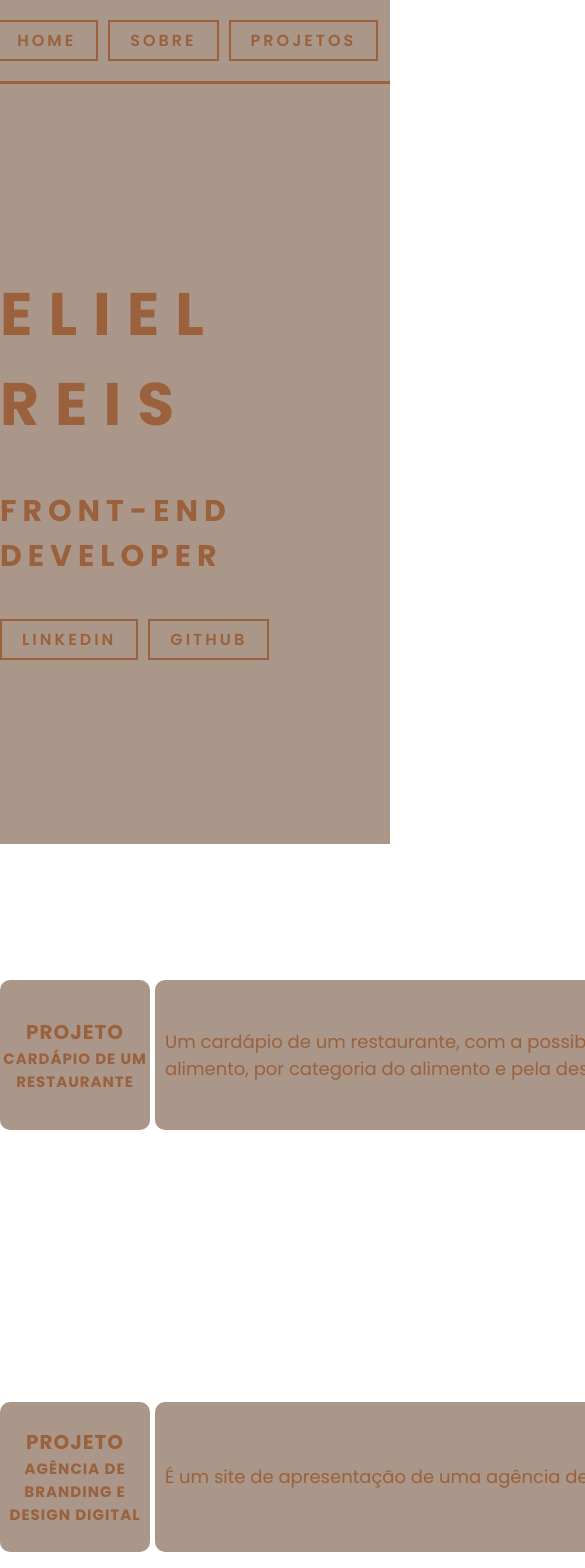
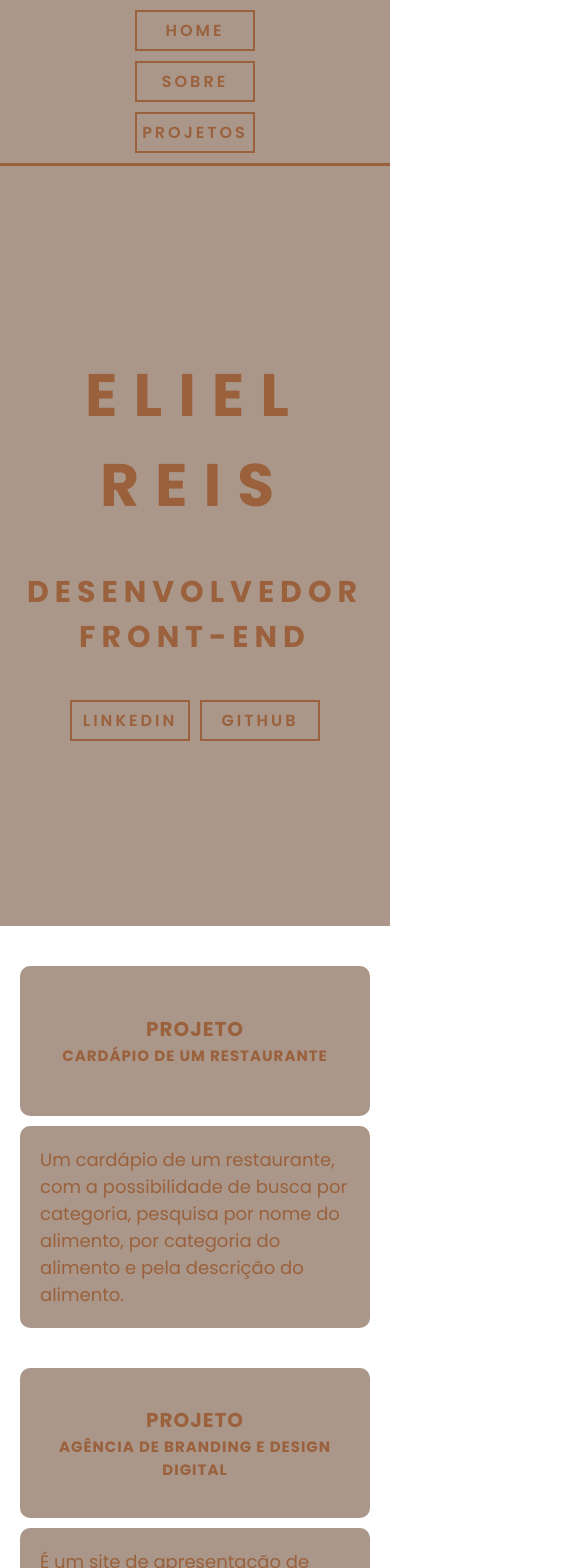
Before and after one commit to eliel-reis/portfolio_2.0, a Next.js app: page / in a window 390 px wide. Shown: the top 1568 px of the page, 585 px wide, since content can reach past the window. Built offline with nearby package versions, Linux system fonts and the light colour scheme.

Commit message:
atualizei a responsividade e adicionei o curriculo.

```diff
--- a/src/app/Projetos/Cards/Cards.module.css
+++ b/src/app/Projetos/Cards/Cards.module.css
@@ -1,8 +1,7 @@
 .container {
     display: flex;
-    justify-content: space-around;
     align-items: center;
-    gap: 5px;
+    gap: 30px;
 }
 
 
@@ -38,6 +37,7 @@
     display: flex;
     align-items: center;
     padding: 0 10px;
+    width: 1000px;
 }
 
 .descricao p {
@@ -71,3 +71,52 @@
     transition-duration: 0.5s;
     height: 170px;
 }
+
+
+
+
+@media (max-width: 268px) {
+    .container {
+        display: flex;
+        flex-direction: column;
+        width: 100%;
+        gap: 10px;
+    }
+
+    .btn, .descricao {
+        width: 100%;
+    }
+    .btn {
+        padding: 0 5px;
+    }
+
+    .descricao {
+        text-align: left;
+        padding: 20px ;
+        height: 100%;
+    }
+}
+
+
+
+@media (max-width: 765px) {
+    .container {
+        display: flex;
+        flex-direction: column;
+        width: 100%;
+        gap: 10px;
+        margin: 0 0 40px;
+    }
+
+    .btn, .descricao {
+        width: 100%;
+    }
+    .btn {
+        padding: 0 5px;
+    }
+
+    .descricao {
+        text-align: left;
+        padding: 20px ;
+    }
+}
--- a/src/app/Projetos/Projetos.module.css
+++ b/src/app/Projetos/Projetos.module.css
@@ -2,11 +2,10 @@
     display: flex;
     flex-direction: column;
     gap: 30px;
-    padding: 0 15px;
+    padding: 30px 15px;
 }
 
 .container {
-    height: 100vh;
     background-color: #AA978A;
 }
 
@@ -20,3 +19,38 @@
     display: flex;
     justify-content: center;
 }
+
+
+
+@media (max-width: 268px)  {
+    .container {
+        height: 100%;
+        display: flex;
+        flex-direction: column;
+        gap: 40px;
+        padding: 40px 20px;
+    }
+
+    .container_h1 h1 {
+        width: 100%
+    }
+}
+
+
+@media (max-width: 765px)  {
+    .container {
+        height: 100%;
+        display: flex;
+        flex-direction: column;
+        gap: 40px;
+        padding: 40px 20px;
+    }
+
+    .container_h1 {
+        text-align: center;
+    }
+
+    .container_h1 h1 {
+        width: 100%
+    }
+}
--- a/src/app/Sobre/page.jsx
+++ b/src/app/Sobre/page.jsx
@@ -6,7 +6,7 @@ export default function Sobre() {
     return (
         <section className={styles_sobre.container} >
             <section className={styles_sobre.sub_container} >
-                <section>
+                <section className={styles_sobre.h1} >
                     <h1>
                         SOBRE MIM
                     </h1>
@@ -23,7 +23,7 @@ export default function Sobre() {
                     </p>
                 </section>
                 <section className={styles_sobre.container_link} >
-                    <Link href="/" className={styles.btn} >
+                    <Link href="/Currículo.pdf" className={styles.btn} target="_blank" >
                         Currículo
                     </Link>
                 </section>
--- a/src/components/Secao_Banner/Secao_Banner.module.css
+++ b/src/components/Secao_Banner/Secao_Banner.module.css
@@ -22,3 +22,37 @@
     display: flex;
     gap: 10px;
 }
+
+
+@media (max-width: 268px) {
+
+    .sub_container {
+        display: flex;
+        flex-direction: column;
+        align-items: center;
+    }
+    .sub_container h1 {
+        text-align: center;
+    }
+
+    .sub_container h2 {
+        text-align: center;
+    }
+}
+
+
+@media (max-width: 765px) {
+
+    .sub_container {
+        display: flex;
+        flex-direction: column;
+        align-items: center;
+    }
+    .sub_container h1 {
+        text-align: center;
+    }
+
+    .sub_container h2 {
+        text-align: center;
+    }
+}
--- a/src/components/Secao_Banner/index.jsx
+++ b/src/components/Secao_Banner/index.jsx
@@ -9,7 +9,7 @@ export default function Secao_Banner() {
                     ELIEL REIS
                 </h1>
                 <h2>
-                    FRONT-END DEVELOPER
+                    DESENVOLVEDOR FRONT-END
                 </h2>
                 <section className={styles_secao_banner.container_links} >
                     <Link className={styles.btn} href="https://www.linkedin.com/in/eliel-reis-978b9b224/" target="_blank" >
--- a/src/components/Secao_Projetos/Card/Card.module.css
+++ b/src/components/Secao_Projetos/Card/Card.module.css
@@ -68,3 +68,48 @@
     background-color: #9A613C;
     transition-duration: 0.9s;
 }
+
+
+@media (max-width: 268px) {
+    .container {
+        display: flex;
+        flex-direction: column;
+        width: 100%;
+        gap: 10px;
+    }
+
+    .btn, .descricao {
+        width: 100%;
+    }
+    .btn {
+        padding: 0 5px;
+    }
+
+    .descricao {
+        text-align: left;
+        padding: 20px ;
+    }
+}
+
+
+
+@media (max-width: 765px) {
+    .container {
+        display: flex;
+        flex-direction: column;
+        width: 100%;
+        gap: 10px;
+    }
+
+    .btn, .descricao {
+        width: 100%;
+    }
+    .btn {
+        padding: 0 5px;
+    }
+
+    .descricao {
+        text-align: left;
+        padding: 20px ;
+    }
+}
--- a/src/components/Secao_Projetos/Secao_Projetos.module.css
+++ b/src/components/Secao_Projetos/Secao_Projetos.module.css
@@ -1,6 +1,26 @@
 .container {
-    height: 100vh;
+    height: 70vh;
     display: flex;
     flex-direction: column;
-    justify-content: space-around;
 }
+
+@media (max-width: 268px)  {
+    .container {
+        height: 100%;
+        display: flex;
+        flex-direction: column;
+        gap: 40px;
+        padding: 40px 20px;
+    }
+}
+
+
+@media (max-width: 765px)  {
+    .container {
+        height: 100%;
+        display: flex;
+        flex-direction: column;
+        gap: 40px;
+        padding: 40px 20px;
+    }
+}
--- a/src/components/Topo/Topo.module.css
+++ b/src/components/Topo/Topo.module.css
@@ -27,3 +27,47 @@
     background-color: #9A613C;
     transition-duration: 0.9s;
 }
+
+@media (max-width: 268px) {
+    .header {
+        padding: 0;
+        width: 100vw;
+        height: 100%;
+    }
+    .nav {
+        width: 100%;
+        flex-direction: column;
+        height: 100%;
+        padding: 10px 0;
+    }
+    .btn {
+        display: flex;
+        width: 120px;
+        font-size: 12px;
+        display: flex;
+        justify-content: center;
+    }
+}
+
+
+
+@media(max-width: 765px) {
+    .header {
+        padding: 0;
+        width: 100vw;
+        height: 100%;
+    }
+    .nav {
+        width: 100%;
+        flex-direction: column;
+        height: 100%;
+        padding: 10px 0;
+    }
+    .btn {
+        display: flex;
+        width: 120px;
+        display: flex;
+        justify-content: center;
+        transition-duration: 0.9s;
+    }
+}
```
Also changed, not shown: src/app/Sobre/Sobre.module.css (+29 -0 lines), 1 other file (tests, documents, lock files or other folders).
